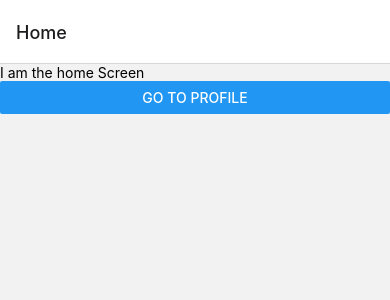
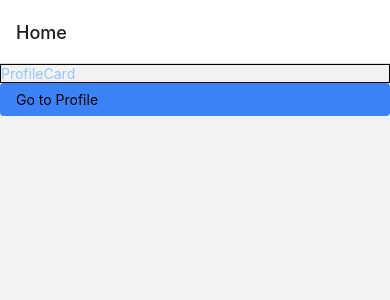
Before and after one commit to andrewdaotran/cancun-deadpool-app, a React Native app: screen /Home in a window 390 px wide. Shown: the top 300 px of the page. Built offline with nearby package versions, Linux system fonts and the light colour scheme.

Commit message:
Nativewind works

```diff
--- a/babel.config.js
+++ b/babel.config.js
@@ -1,6 +1,7 @@
-module.exports = function(api) {
-  api.cache(true);
-  return {
-    presets: ['babel-preset-expo'],
-  };
-};
+module.exports = function (api) {
+	api.cache(true)
+	return {
+		presets: ['babel-preset-expo'],
+		plugins: ['nativewind/babel'],
+	}
+}
--- /dev/null
+++ b/components/ProfileCard.js
@@ -0,0 +1,12 @@
+import { View, Text, TouchableOpacity } from 'react-native'
+import React from 'react'
+
+const ProfileCard = () => {
+	return (
+		<View className='border-b border'>
+			<Text className='text-blue-300'>ProfileCard</Text>
+		</View>
+	)
+}
+
+export default ProfileCard
--- a/package.json
+++ b/package.json
@@ -13,13 +13,15 @@
     "@react-navigation/native-stack": "^6.9.13",
     "expo": "~49.0.7",
     "expo-status-bar": "~1.6.0",
+    "nativewind": "^2.0.11",
     "react": "18.2.0",
     "react-native": "0.72.3",
     "react-native-safe-area-context": "4.6.3",
     "react-native-screens": "~3.22.0"
   },
   "devDependencies": {
-    "@babel/core": "^7.20.0"
+    "@babel/core": "^7.20.0",
+    "tailwindcss": "^3.3.2"
   },
   "private": true
 }
--- a/screens/HomeScreen.js
+++ b/screens/HomeScreen.js
@@ -1,16 +1,19 @@
-import { View, Text, Button } from 'react-native'
+import { View, Text, Button, Touchable, TouchableOpacity } from 'react-native'
 import React from 'react'
 import { useNavigation } from '@react-navigation/native'
+import ProfileCard from '../components/ProfileCard'
 
 const HomeScreen = () => {
 	const navigation = useNavigation()
 	return (
-		<View>
-			<Text>I am the home Screen</Text>
-			<Button
-				title='Go to Profile'
+		<View className=''>
+			<ProfileCard />
+			<TouchableOpacity
 				onPress={() => navigation.navigate('Profile')}
-			/>
+				className='bg-blue-500 hover:bg-blue-700 text-white font-bold py-2 px-4 rounded'
+			>
+				<Text>Go to Profile</Text>
+			</TouchableOpacity>
 		</View>
 	)
 }
--- a/screens/ProfileScreen.js
+++ b/screens/ProfileScreen.js
@@ -1,9 +1,9 @@
-import { View, Text } from 'react-native'
+import { StyleSheet, View, Text } from 'react-native'
 import React from 'react'
 
 const ProfileScreen = () => {
 	return (
-		<View>
+		<View styles={{}}>
 			<Text>ProfileScreen is me</Text>
 		</View>
 	)
--- /dev/null
+++ b/tailwind.config.js
@@ -0,0 +1,12 @@
+/** @type {import('tailwindcss').Config} */
+module.exports = {
+	content: [
+		'./App.{js,jsx,ts,tsx}',
+		'./screens/**/*.{js,jsx,ts,tsx}',
+		'./components/**/*.{js,jsx,ts,tsx}',
+	],
+	theme: {
+		extend: {},
+	},
+	plugins: [],
+}
```
Also changed, not shown: App.js (+76 -1 lines), staticAppData.js (added, +11 -0 lines), 1 other file (tests, documents, lock files or other folders).
